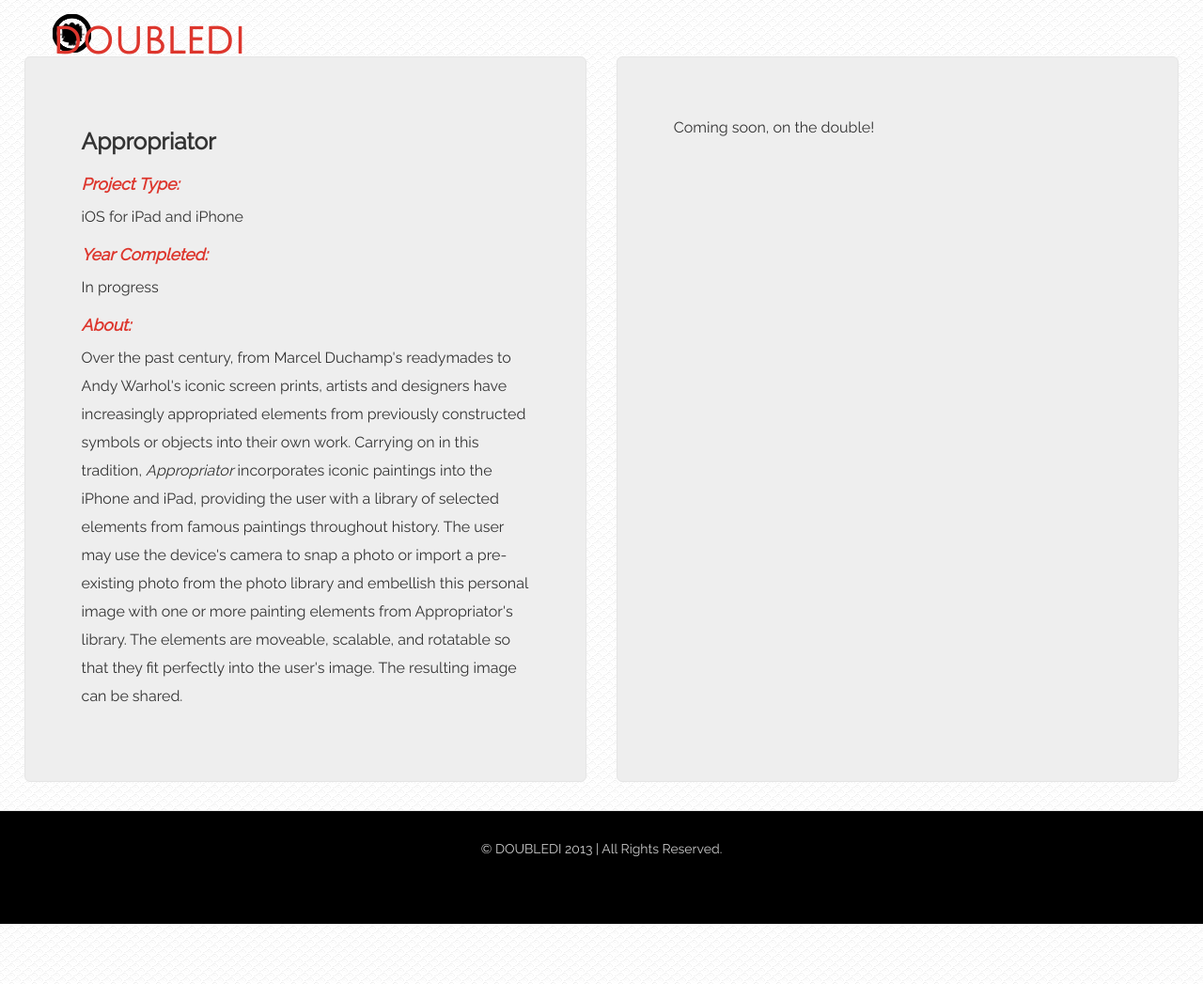
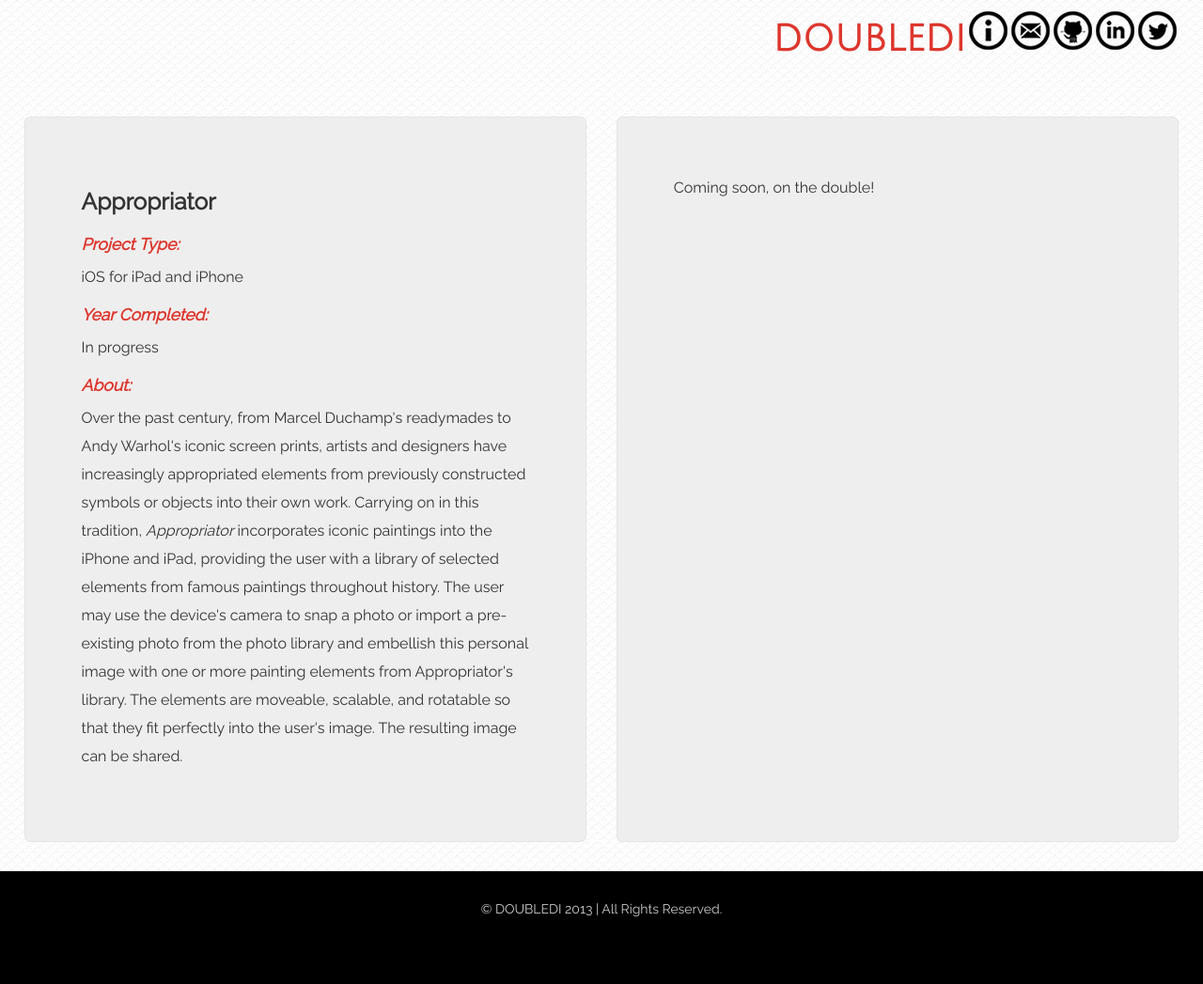
Before and after one commit to diannamertz/doubledi.github.com, a Jekyll site: the page built from appropriator.html, in a window 1280 px wide. Shown: the whole page at 94% size. Built offline with Jekyll 4.4.1, drawn with Linux system fonts in a browser that asks for light colours.

```diff
--- a/css/style.css
+++ b/css/style.css
@@ -279,5 +279,5 @@
 }
 
 nav li a {
-  position: absolute;
+  padding: 2px;
 }
```
